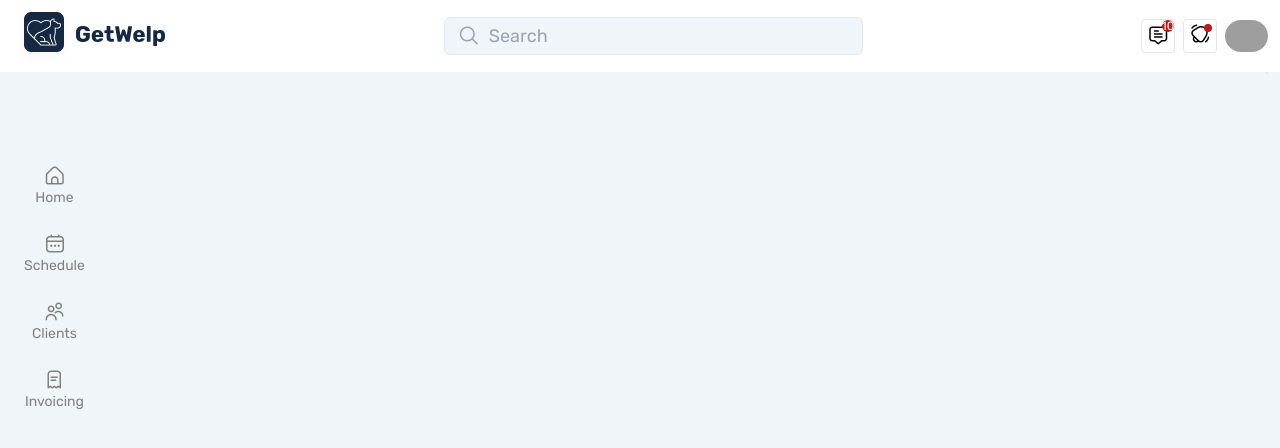
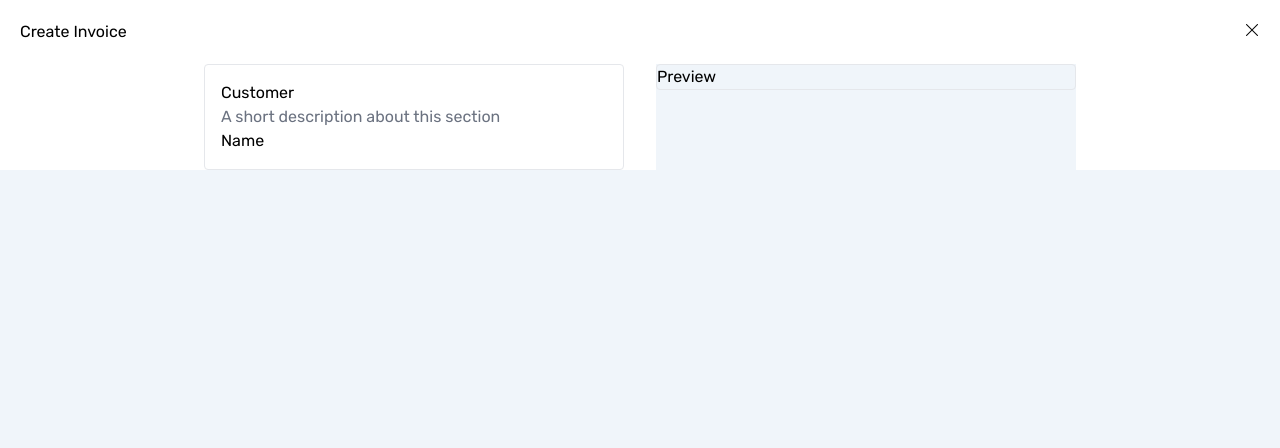
Before and after one commit to dapobelieve/luna-trainer, a Nuxt app: page /CreateInvoicePage in a window 1280 px wide. Shown: the top 448 px of the page. Built offline with nearby package versions, Linux system fonts and the light colour scheme; grey boxes are pictures that could not be loaded; what v-calendar would draw is missing.

Commit message:
created the first page

```diff
--- a/components/CreateInvoice.vue
+++ b/components/CreateInvoice.vue
@@ -1,5 +1,59 @@
 <template>
-  <div>
-    <div>Create Invioce</div>
+  <div class="card">
+    <div class="tail-flex tail-justify-between tail-p-5">
+      <div>
+        <span>Create Invoice</span>
+      </div>
+      <div>
+        <i class="ns-cross" />
+      </div>
+    </div>
+    <div class="tail-flex tail-justify-center tail-align-center">
+      <div class="tail-grid tail-gap-8 tail-grid-cols-2">
+        <div class="left-card">
+          <div class="tail-border tail-rounded tail-p-4">
+            <div>
+              <h1>Customer</h1>
+              <span class="tail-text-gray-500">A short description about this section</span>
+            </div>
+            <div>
+              <form>
+                <label>Name</label>
+              <input type="text" name="name">
+              </form>
+
+            </div>
+          </div>
+        </div>
+        <div class="right-card">
+          <div class="tail-border tail-rounded">
+            <span>Preview</span>
+          </div>
+        </div>
+      </div>
+    </div>
   </div>
 </template>
+
+<script>
+export default {
+  data () {
+    return {
+
+    }
+  }
+}
+</script>
+
+<style scoped>
+.card {
+  background-color: #fff;
+}
+.left-card {
+  width: 26.25rem;
+}
+.right-card {
+  width: 26.25rem;
+  background-color: #f0f5fa;
+}
+</style>
--- a/layouts/emptyLayout.vue
+++ b/layouts/emptyLayout.vue
@@ -1,80 +1,23 @@
 <template>
-  <main
-    :class="[
-      $route.name === 'Auth-ForgotPassword' ||
-        $route.name === 'Auth-CreateNewPassword'
-        ? 'border-collie'
-        : $route.name === 'Auth-ProfileSetup' || $route.name === 'Auth-SignUp'
-          ? 'dobermann'
-          : 'shiba-inu'
-    ]"
-  >
-    <div
-      class="tail-flex tail-flex-col tail-items-center md:tail-px-4 lg:tail-px-0"
-    >
-      <header
-        class="tail-py-4 tail-sticky tail-top-0 tail-z-10 md:tail-static tail-w-full body-background"
-      >
-        <img
-          class="tail-mx-auto"
-          src="~/assets/img/getWelpLogo.png"
-          alt="getWelp logo"
-        />
-      </header>
-      <article
-        class="md:tail-shadow-md tail-z-0 tail-rounded-md tail-overflow-hidden md:tail-max-w-xl md:tail-mb-5 lg:tail-max-w-full md:tail-border tail-border-gray-300"
-      >
-        <div
-          class="tail-h-full md:tail-h-auto tail-px-6 lg:tail-px-6 tail-py-8 md:tail-bg-white"
-        >
-          <Nuxt />
-        </div>
-      </article>
+  <main>
+    <div>
+      <Nuxt />
     </div>
   </main>
 </template>
 <script>
 export default {
-  name: 'EmptyLayout'
+  name: 'EmptyLayout',
+  data () {
+    return {}
+  }
 }
 </script>
 <style lang="scss">
-main {
-  height: 100vh;
-}
-
-@media only screen and (max-width: 768px) {
-  article {
-    width: 100%;
-  }
-}
-
 @media only screen and (min-width: 769px) {
   .views {
     margin-left: 99px;
     width: 100%;
   }
-
-  article {
-    min-width: 30rem;
-  }
-
-  .border-collie {
-    background-image: url("~assets/img/border-collie.png");
-    background-repeat: no-repeat;
-    background-position: left bottom;
-  }
-
-  .dobermann {
-    background-image: url("~assets/img/dobermann.png");
-    background-repeat: no-repeat;
-    background-position: right bottom;
-  }
-
-  .shiba-inu {
-    background-image: url("~assets/img/shiba-inu.png");
-    background-repeat: no-repeat;
-    background-position: left bottom;
-  }
 }
 </style>
--- a/pages/create-invoice.vue
+++ b/pages/CreateInvoicePage.vue
@@ -5,8 +5,9 @@
 </template>
 <script>
 export default {
-  name: 'CreateInvoice',
-  layout: 'AuthLayout'
+  name: 'CreateInvoicePage',
+  components: 'CreateInvoice',
+  layout: 'emptyLayout'
 }
 </script>
 
```
